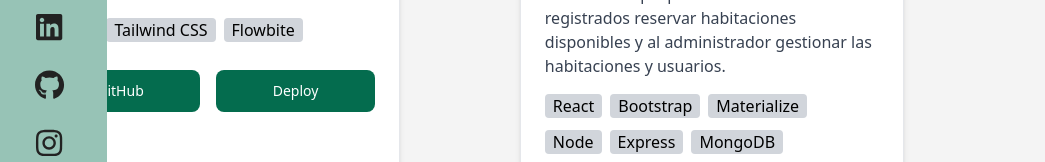
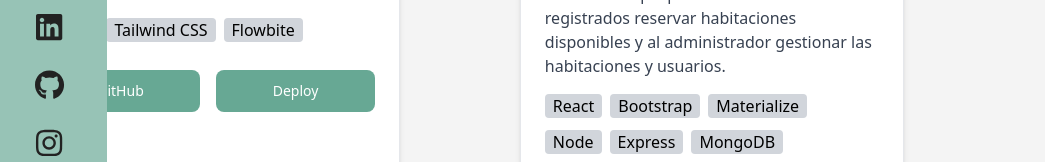
Before and after one commit to lucasecapdevila/portfolio-web, a React (Vite) app: page /projects in a window 1280 px wide. Shown: the part 626-788 px from the top of the page, without its empty margins (0-1045 px from the left). Built offline with nearby package versions, Linux system fonts and the light colour scheme.

Commit message:
se ajustan colores y redirección de botones

```diff
--- a/src/components/pages/projects/CardProject.jsx
+++ b/src/components/pages/projects/CardProject.jsx
@@ -17,10 +17,10 @@ const CardProject = ({ proyecto }) => {
         })}
       </ul>
       <div className="flex justify-center items-center gap-4">
-        <Button className="w-full" color={"success"}>
+        <Button className="w-full bg-textDarkColor">
           <Link to={proyecto.repo} target="_blank">GitHub</Link>
         </Button>
-        <Button className="w-full" color={"success"}>
+        <Button className="w-full bg-textDarkColor">
           <Link to={proyecto.deploy} target="_blank">Deploy</Link>
         </Button>
       </div>
--- a/src/components/pages/projects/Projects.jsx
+++ b/src/components/pages/projects/Projects.jsx
@@ -3,10 +3,11 @@ import { proyectos } from '../../../utils/projectsData'
 import { Button } from "flowbite-react"
 import { FontAwesomeIcon } from "@fortawesome/react-fontawesome"
 import { faArrowRight } from "@fortawesome/free-solid-svg-icons"
+import { Link } from "react-router-dom"
 
 const Projects = () => {
   return (
-    <main className="min-h-[90vh] md:h-screen px-4 py-10">
+    <main className="min-h-[90vh] md:h-screen px-4 pt-10 pb-5">
       <div className="flex flex-col justify-center items-center gap-4">
         <h1 className="text-textDarkColor text-4xl md:text-5xl font-bold">Proyectos</h1>
         <p className="text-textBlack text-md lg:text-lg">A continuación te presento algunos de los proyectos que he creado a partir de HTML y más recientemente, con React.</p>
@@ -16,12 +17,16 @@ const Projects = () => {
           <CardProject key={proyecto.id} proyecto={proyecto} />
         ))}
       </div>
-      <Button pill color={"success"} className="my-4 mx-auto">
-        <p className="text-lg">Ver más proyectos</p>
-        <span className="ml-2 text-lg">
-          <FontAwesomeIcon icon={faArrowRight}/>
-        </span>
-      </Button>
+      <div className="flex justify-center">
+        <Link to='/' className="text-lg">
+          <Button pill color={'success'} className="my-4 inline">
+            <p className="text-lg">Ver más proyectos</p>
+            <span className="ml-2 text-lg">
+              <FontAwesomeIcon icon={faArrowRight}/>
+            </span>
+          </Button>
+        </Link>
+      </div>
     </main>
   )
 }
```
